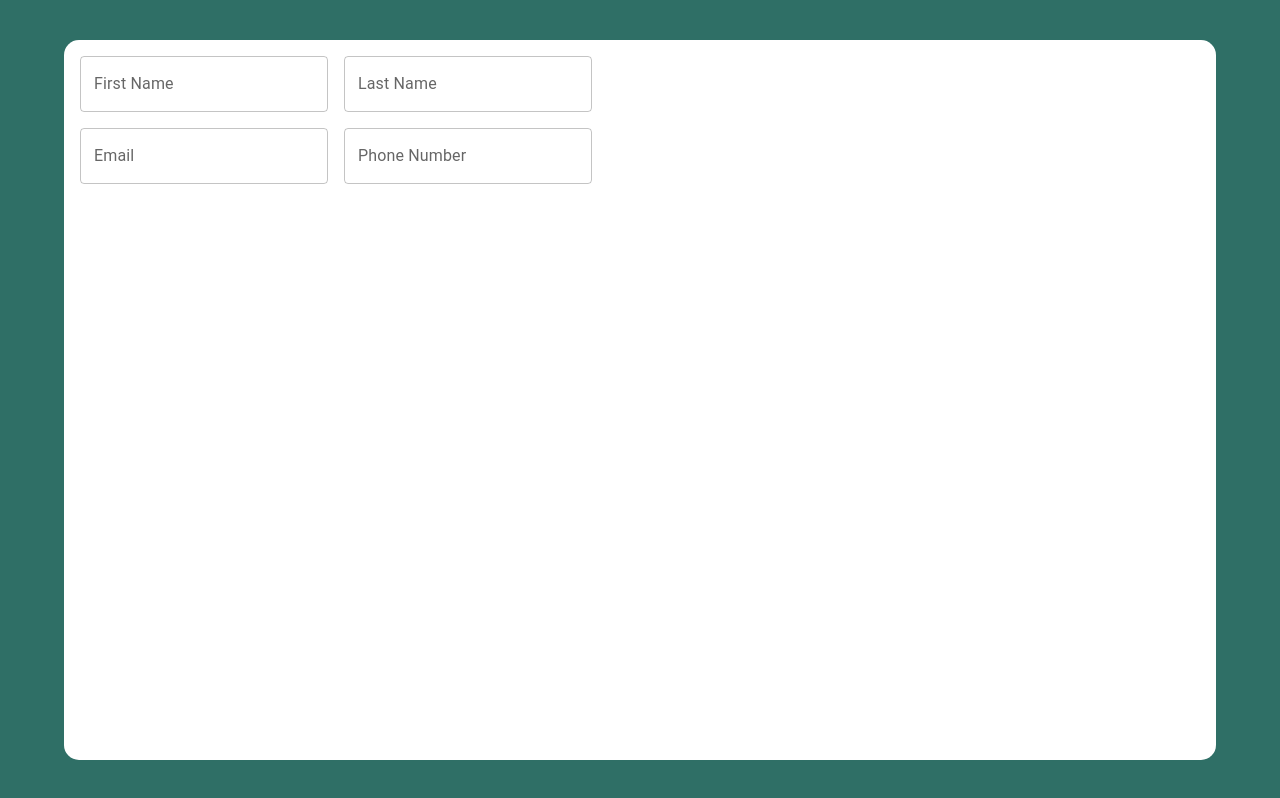
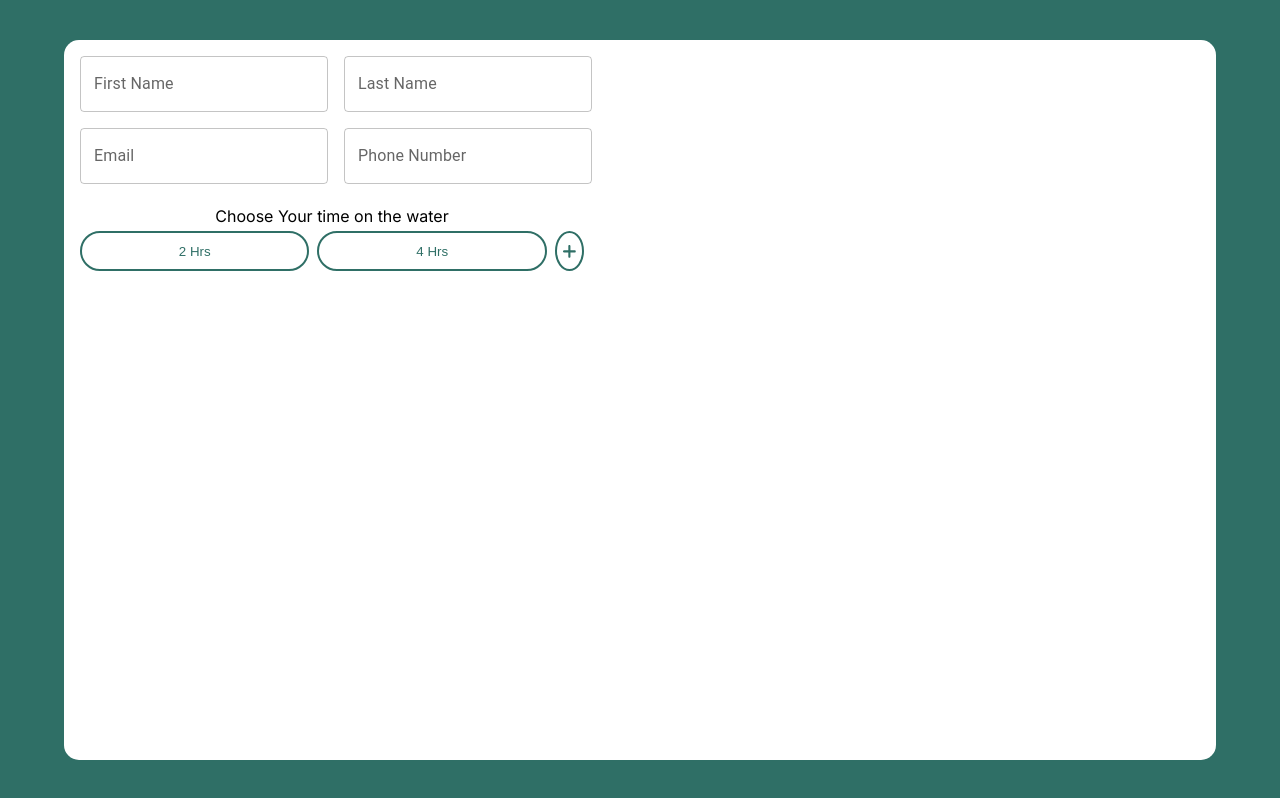
Before and after one commit to rcrawf13/boat-rental, a React (Vite) app: page /booking in a window 1280 px wide. Built offline with nearby package versions, Linux system fonts and the light colour scheme; a web font is replaced by a local one.

Commit message:
Fixed Typo and Component Overflow

```diff
--- a/src/components/sections/pricing_section/DurationButtons.tsx
+++ b/src/components/sections/pricing_section/DurationButtons.tsx
@@ -37,7 +37,7 @@ const DurationButtons = ({active,setActive,setCurrentPrice}:DurationButtonsProps
         {open?(
     <div className="durCont">
     <p>Choose Your time on the water</p>
-      <div className="duratonBtns">
+      <div className="durationBtns">
         <motion.button
         whileHover={{cursor:'pointer'}}
         initial={{scale:1}}
--- a/src/components/sections/pricing_section/pricesec.css
+++ b/src/components/sections/pricing_section/pricesec.css
@@ -107,14 +107,15 @@
   }
 
 
-.duratonBtns {
+.durationBtns {
   display: flex;
   justify-content: center;
   gap: .5rem;
+  max-width: 100%;
 }
 
 
-.duratonBtns > button {
+.durationBtns > button {
   border-radius: 100px;
   background-color: #2F6F66;
   color: #FFFFFF;
--- a/src/components/sections/pricing_section/pricesecwide.css
+++ b/src/components/sections/pricing_section/pricesecwide.css
@@ -40,12 +40,12 @@
  }
 
 
-.dynamicPricingSect > .durCont > .duratonBtns {
+.dynamicPricingSect > .durCont > .durationBtns {
     min-width: 200px;
     max-width: 30%;
 }
 
-.dynamicPricingSect > .durCont > .duratonBtns > #customTime {
+.dynamicPricingSect > .durCont > .durationBtns > #customTime {
     min-height: 5vh ;
     min-width: 5vh;
 }
--- a/src/routes/booking/components/BookingForm.tsx
+++ b/src/routes/booking/components/BookingForm.tsx
@@ -1,5 +1,5 @@
 import TextField from "@mui/material/TextField"
-// import DurationButtons from "../../../components/sections/pricing_section/DurationButtons"
+import DurationButtons from "../../../components/sections/pricing_section/DurationButtons"
 const BookingForm = () => {
   return (
         <div className="bookingForm">
@@ -19,7 +19,7 @@ const BookingForm = () => {
               label='Phone Number'
               />
           </div>
-          {/* <DurationButtons/> */}
+          <DurationButtons />
       </div>
   )
 }
```
